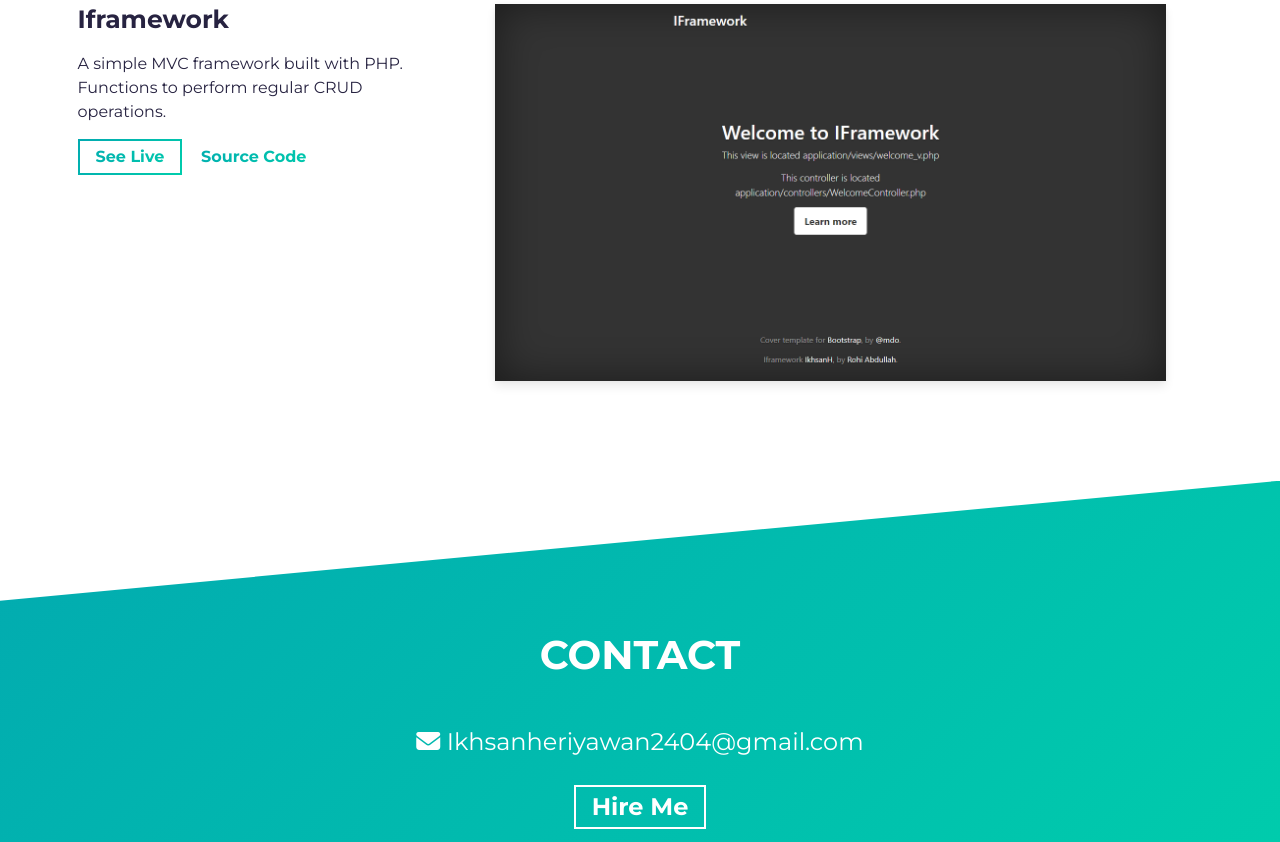
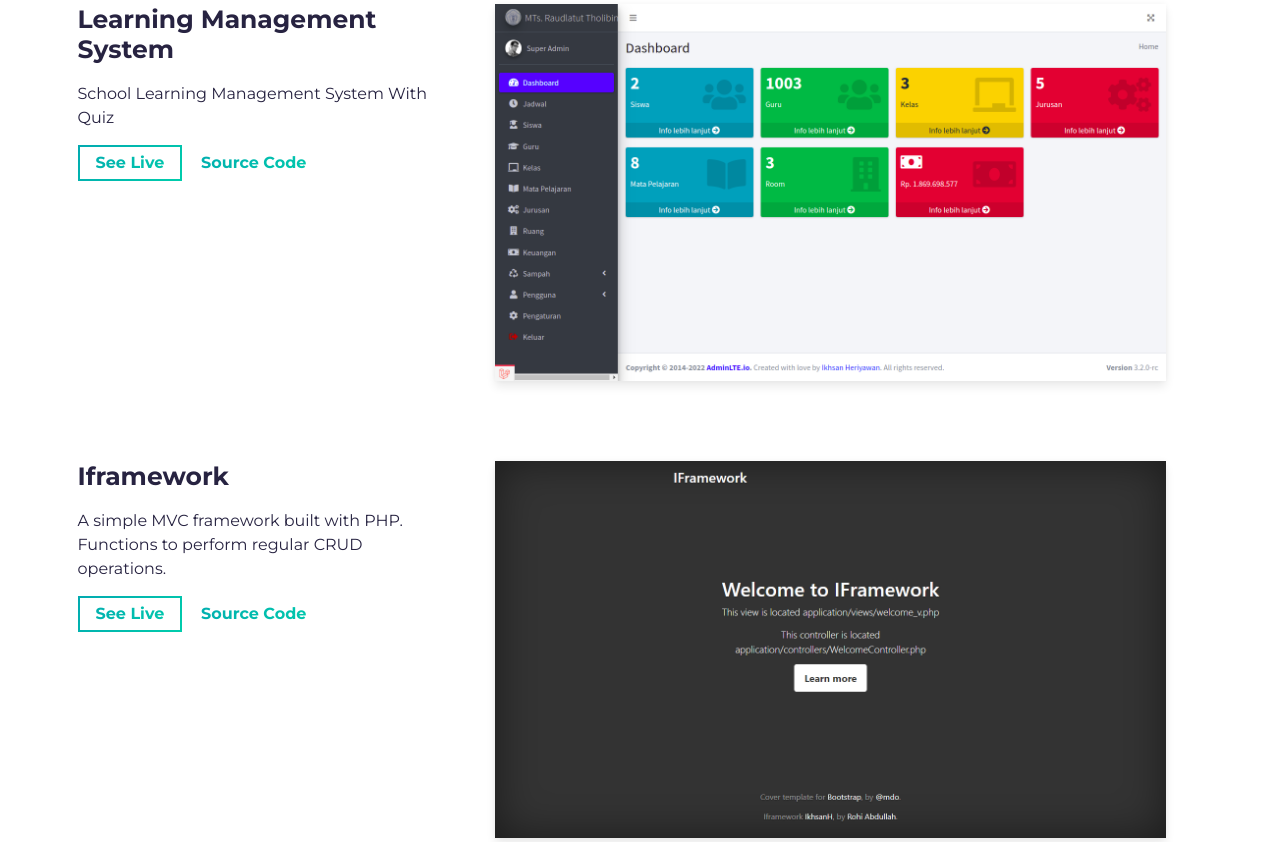
Before and after one commit to Ikhsanheriyawan2404/my-portfolio, a website built with Parcel: page src/index.html in a window 1280 px wide. Shown: the part 2079-2921 px from the top of the page. Built offline with nearby package versions, Linux system fonts and the light colour scheme.

Commit message:
add new project

```diff
--- a/src/index.html
+++ b/src/index.html
@@ -178,6 +178,56 @@
           <div class="row">
             <div class="col-lg-4 col-sm-12">
               <div class="project-wrapper__text load-hidden">
+                <h3 class="project-wrapper__text-title">Learning Management System</h3>
+                <div>
+                  <p class="mb-4">
+                    School Learning Management System With Quiz
+                  </p>
+                </div>
+                <a
+                  rel="noreferrer"
+                  style="text-decoration:none;"
+                  class="cta-btn cta-btn--hero"
+                  href="#!"
+                >
+                  See Live
+                </a>
+                <a
+                  rel="noreferrer"
+                  target="_blank"
+                  class="cta-btn text-color-main"
+                  href="https://github.com/Ikhsanheriyawan2404/sekola"
+                >
+                  Source Code
+                </a>
+              </div>
+            </div>
+            <div class="col-lg-8 col-sm-12">
+              <div class="project-wrapper__image load-hidden">
+                <a rel="noreferrer" href="#!" target="_blank">
+                  <div
+                    data-tilt
+                    data-tilt-max="4"
+                    data-tilt-glare="true"
+                    data-tilt-max-glare="0.5"
+                    class="thumbnail rounded js-tilt"
+                  >
+                    <img
+                      alt="Project Image"
+                      class="img-fluid"
+                      src="assets/project2.png"
+                    />
+                  </div>
+                </a>
+              </div>
+            </div>
+          </div>
+          <!-- /END Project -->
+
+          <!-- Notice: each .row is a project -->
+          <div class="row">
+            <div class="col-lg-4 col-sm-12">
+              <div class="project-wrapper__text load-hidden">
                 <h3 class="project-wrapper__text-title">Iframework</h3>
                 <div>
                   <p class="mb-4">
```
Also changed, not shown: src/assets/project2.png (added).
